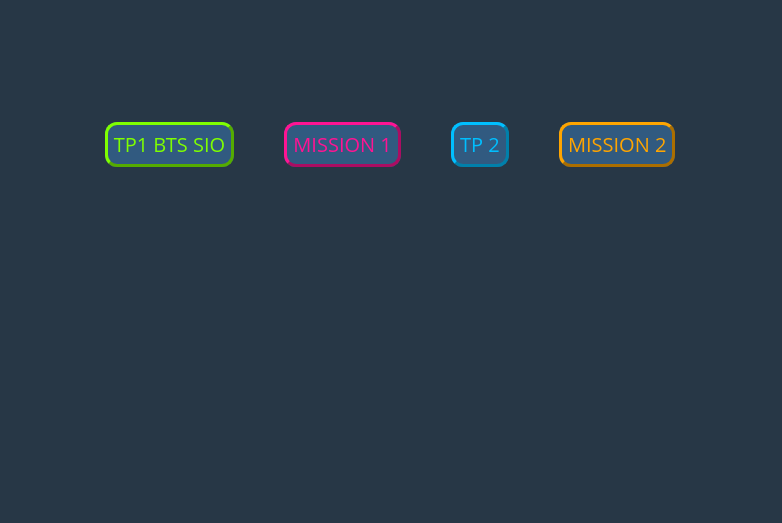
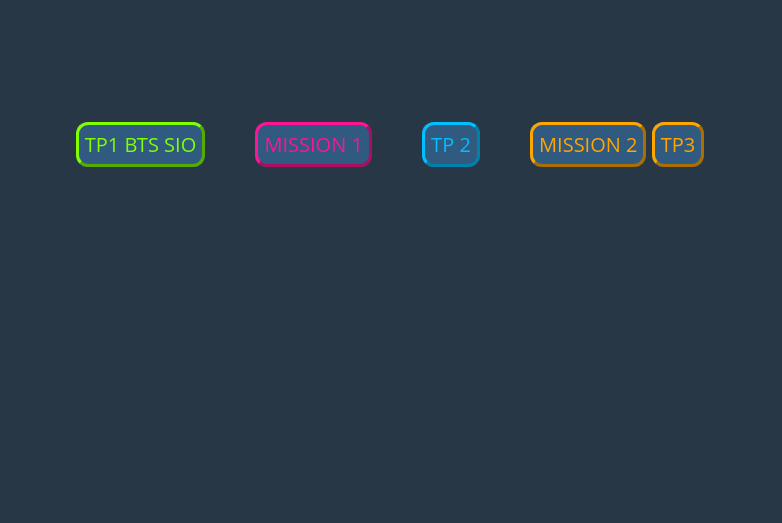
Before and after one commit to benjaminsabaye/tp1bts, a plain HTML site: page index.html in a window 1280 px wide. Shown: the part 277-800 px from the top of the page, without its empty margins (250-1032 px from the left). Drawn offline with Linux system fonts and the light colour scheme.

Commit message:
Add files via upload

```diff
--- a/index.html
+++ b/index.html
@@ -19,6 +19,8 @@
             <a href="./tp2/index.html"><span class="tp2">TP 2</span></a>
 
             <a href="./mission2/index.html"><span class="mission2">Mission 2</span></a>
+
+            <a href="../index.html"><span class="mission2">TP3</span></a>
             </div>
     </div>
 </center>
```
